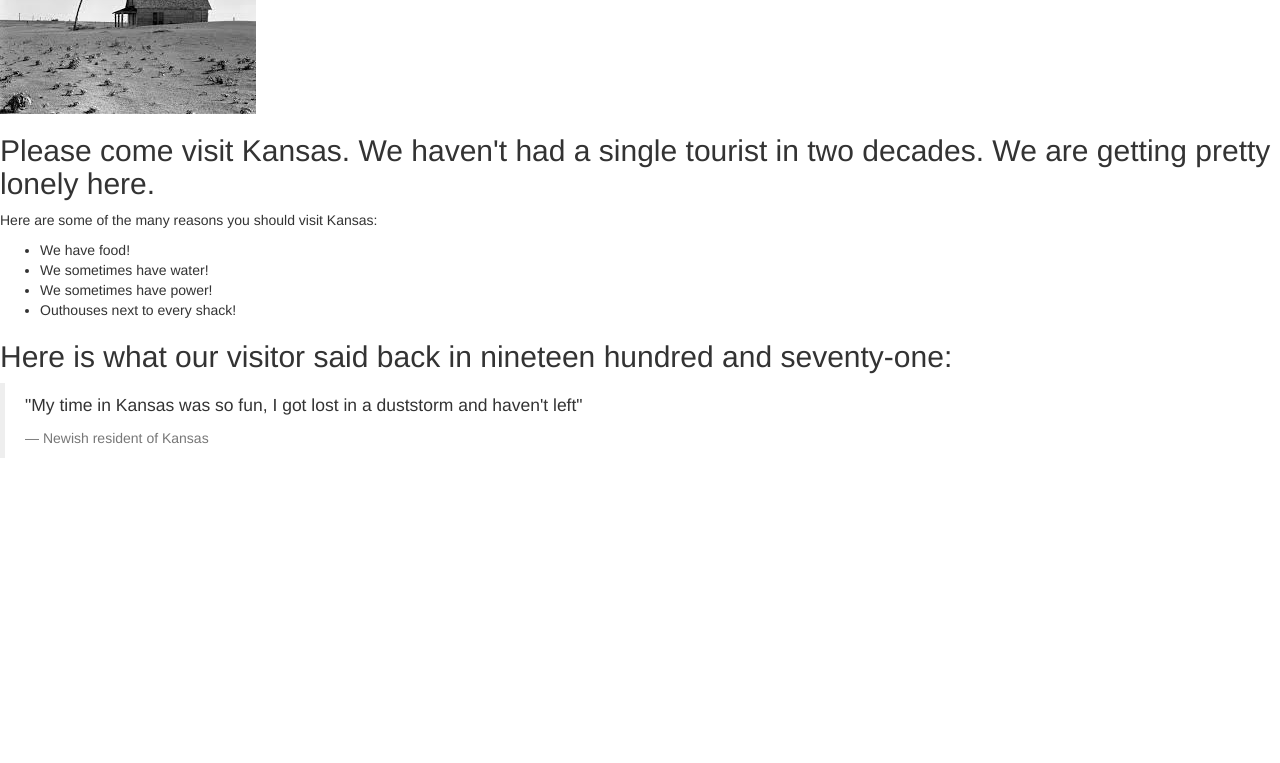
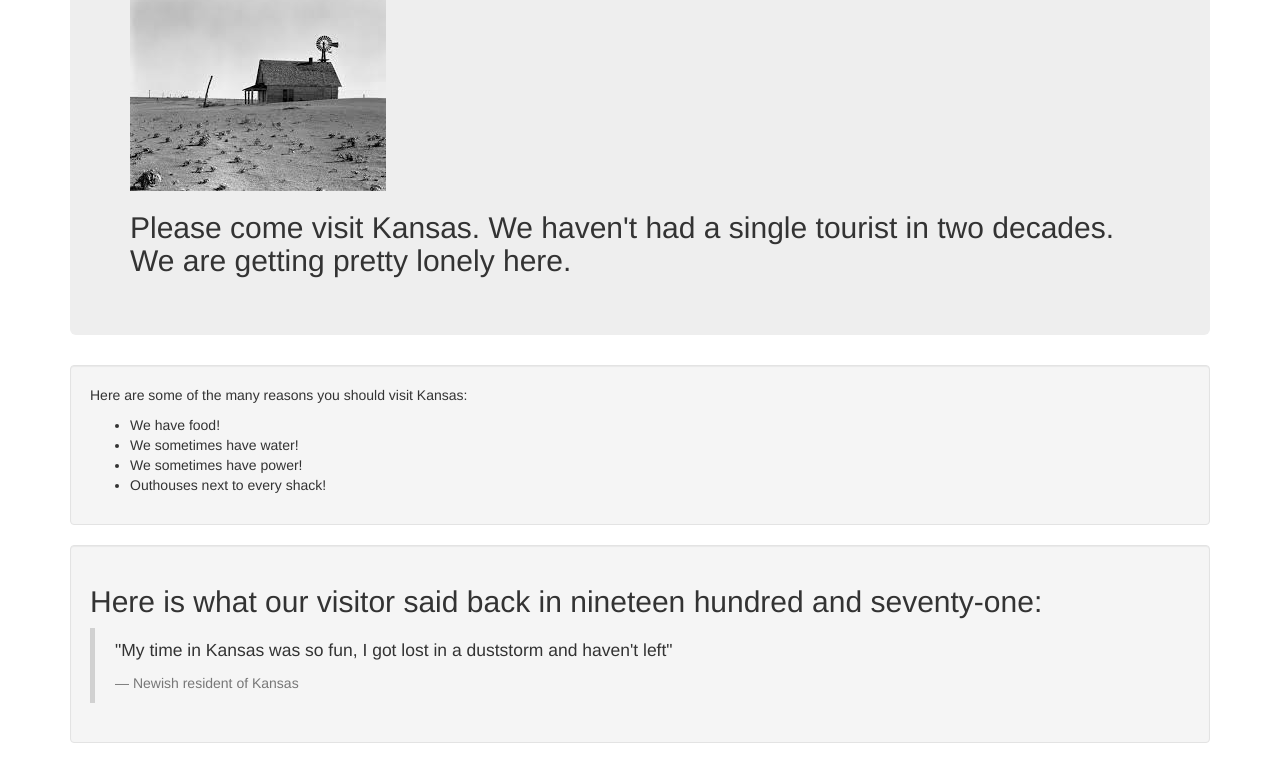
Before and after one commit to CallaRudolph/paradise, a plain HTML site: page index.html in a window 1280 px wide. Shown: the part 153-916 px from the top of the page. Before the commit the page ends 800 px from the top, so only its background shows below. Drawn offline with Linux system fonts and the light colour scheme.

Commit message:
add bootstrap styling classes and helpers

```diff
--- a/index.html
+++ b/index.html
@@ -5,9 +5,13 @@
   <link href="css/bootstrap.css" rel="stylesheet" type="text/css">
   </head>
     <body>
+      <div class="container">
+        <div class="jumbotron">
       <h1>Enjoy Fabulous Kansas Vacations!</h1>
       <img src="img.jpg" alt="Kansas farm house">
       <h2>Please come visit Kansas. We haven't had a single tourist in two decades. We are getting pretty lonely here.</h2>
+    </div>
+    <div class="well">
       <p>Here are some of the many reasons you should visit Kansas:</p>
         <ul>
           <li>We have food!</li>
@@ -15,10 +19,14 @@
           <li>We sometimes have power!</li>
           <li>Outhouses next to every shack!</li>
         </ul>
+      </div>
+      <div class="well">
       <h2>Here is what our visitor said back in nineteen hundred and seventy-one:</h2>
       <blockquote>
         <p>"My time in Kansas was so fun, I got lost in a duststorm and haven't left"</p>
         <footer>Newish resident of Kansas</footer>
       </blockquote>
+    </div>
+    </div>
     </body>
 </html>
```
